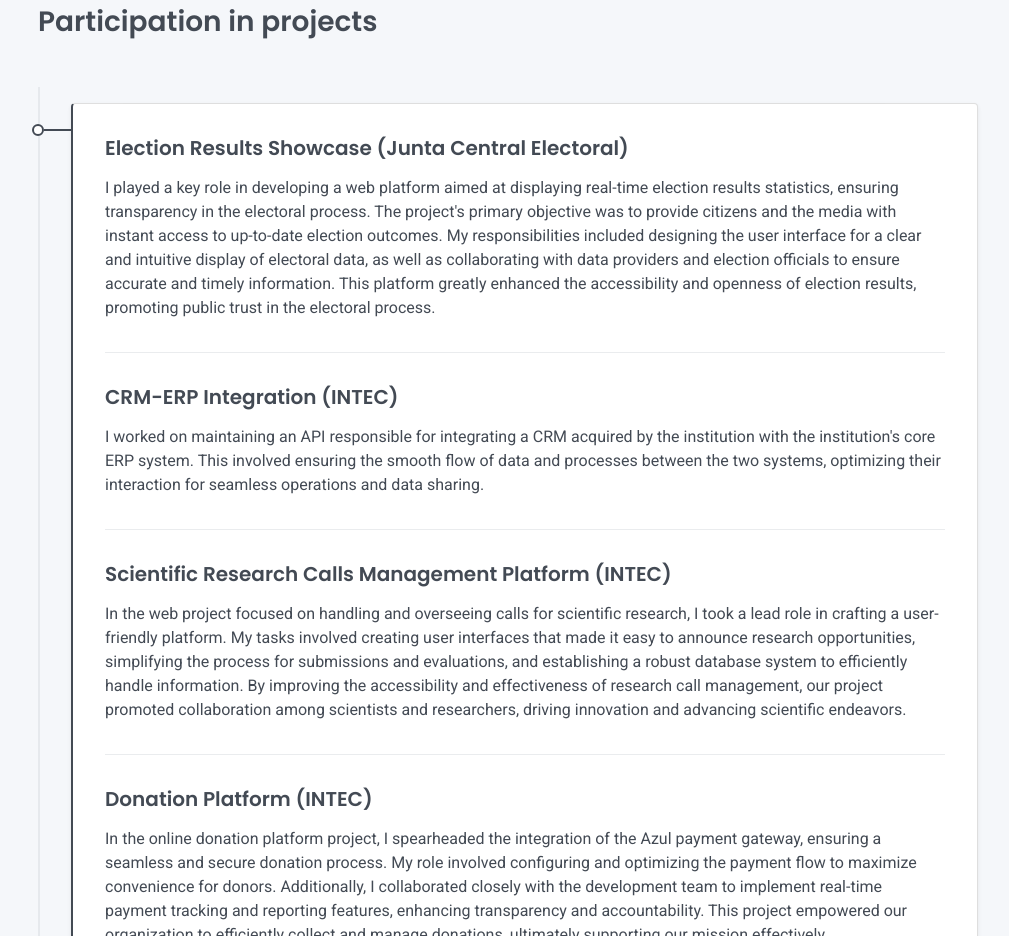
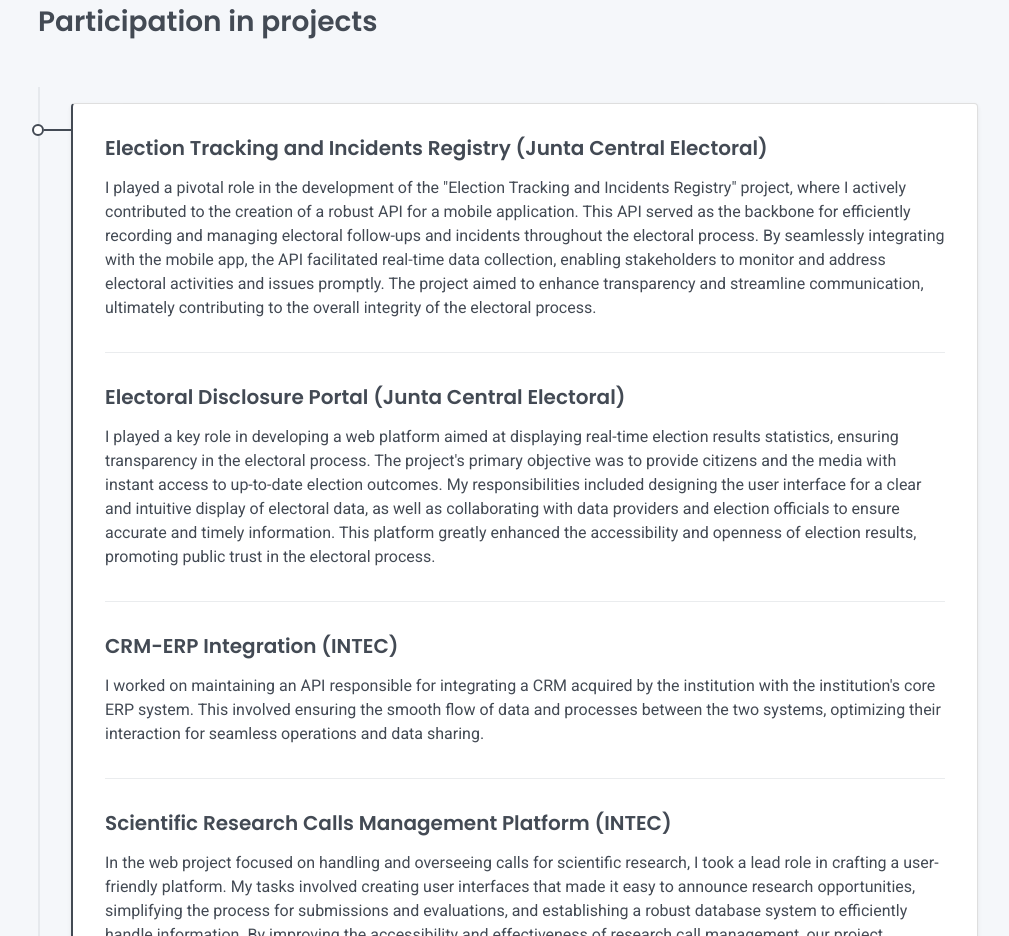
Before and after one commit to vantroysanchez/vantroysanchez.github.io, a plain HTML site: page index.html in a window 1280 px wide. Shown: the part 4420-5356 px from the top of the page, without its empty margins (132-1141 px from the left). Drawn offline with Linux system fonts and the light colour scheme.

Commit message:
* Experiencia en el proyecto RIE.

```diff
--- a/index.html
+++ b/index.html
@@ -346,7 +346,16 @@
         <div class="timeline">
           <div class="timeline-card timeline-card-danger card shadow-sm">
             <div class="card-body">
-              <h5 class="mb-2">Election Results Showcase (Junta Central Electoral)</h5>
+              <h5 class="mb-2">Election Tracking and Incidents Registry (Junta Central Electoral)</h5>
+              <p>I played a pivotal role in the development of the "Election Tracking and Incidents Registry" project,
+                where I actively contributed to the creation of a robust API for a mobile application. This API served
+                as the backbone for efficiently recording and managing electoral follow-ups and incidents throughout the
+                electoral process. By seamlessly integrating with the mobile app, the API facilitated real-time data
+                collection, enabling stakeholders to monitor and address electoral activities and issues promptly. The
+                project aimed to enhance transparency and streamline communication, ultimately contributing to the
+                overall integrity of the electoral process.</p>
+              <hr>
+              <h5 class="mb-2">Electoral Disclosure Portal (Junta Central Electoral)</h5>
               <p>I played a key role in developing a web platform aimed at displaying real-time election results
                 statistics, ensuring transparency in the electoral process. The project's primary objective was to
                 provide citizens and the media with instant access to up-to-date election outcomes. My responsibilities
```
